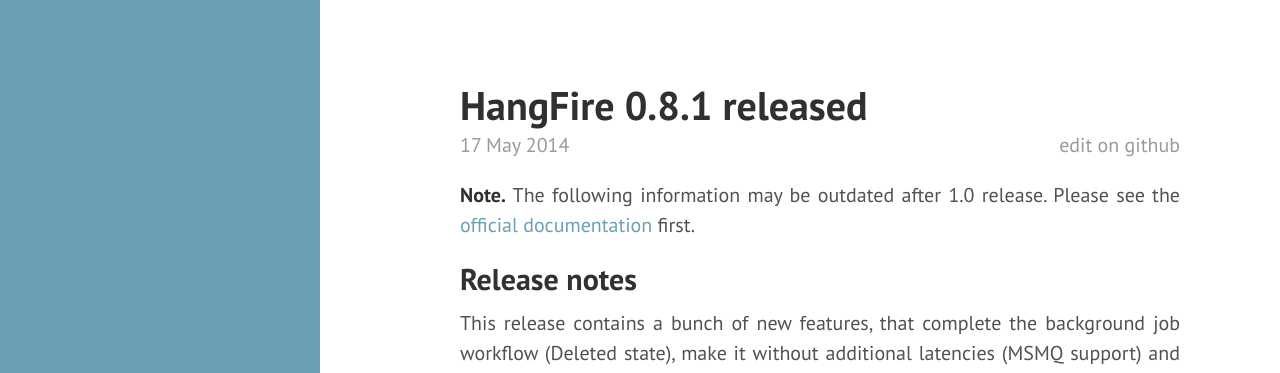
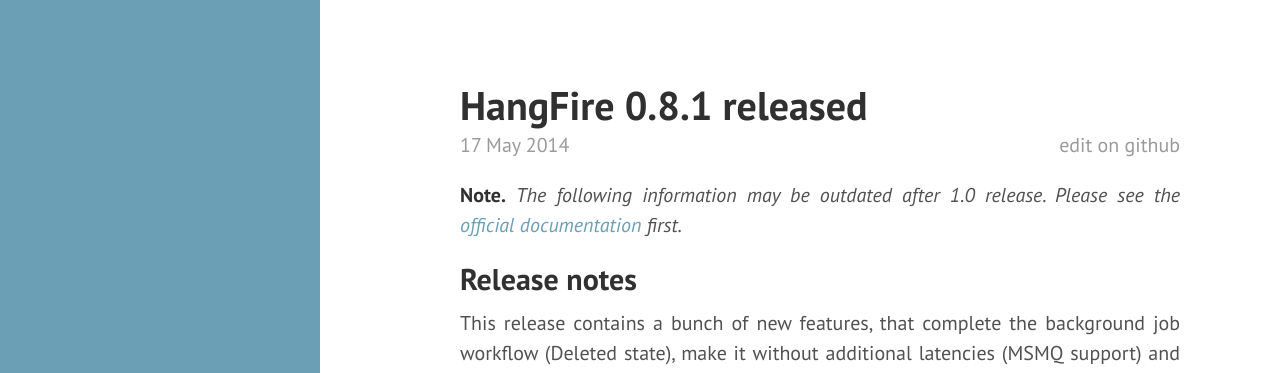
Before and after one commit to odinserj/odinserj.net, a Jekyll site: the page built from _posts/2014-05-17-hangfire-0.8.1-released.md, in a window 1280 px wide. Shown: the top 373 px of the page. Built offline with Jekyll 4.4.1, drawn with Linux system fonts in a browser that asks for light colours; Markdown is read by kramdown in place of the engine named in the settings; comment, search, counter and statistics services are not loaded.

```diff
--- a/_posts/2014-05-17-hangfire-0.8.1-released.md
+++ b/_posts/2014-05-17-hangfire-0.8.1-released.md
@@ -3,7 +3,7 @@ layout: post
 title: HangFire 0.8.1 released
 ---
 
-**Note.** The following information may be outdated after 1.0 release. Please see the [official documentation](http://docs.hangfire.io) first.
+**Note.** *The following information may be outdated after 1.0 release. Please see the [official documentation](http://docs.hangfire.io) first.*
 
 ## Release notes
 
```
